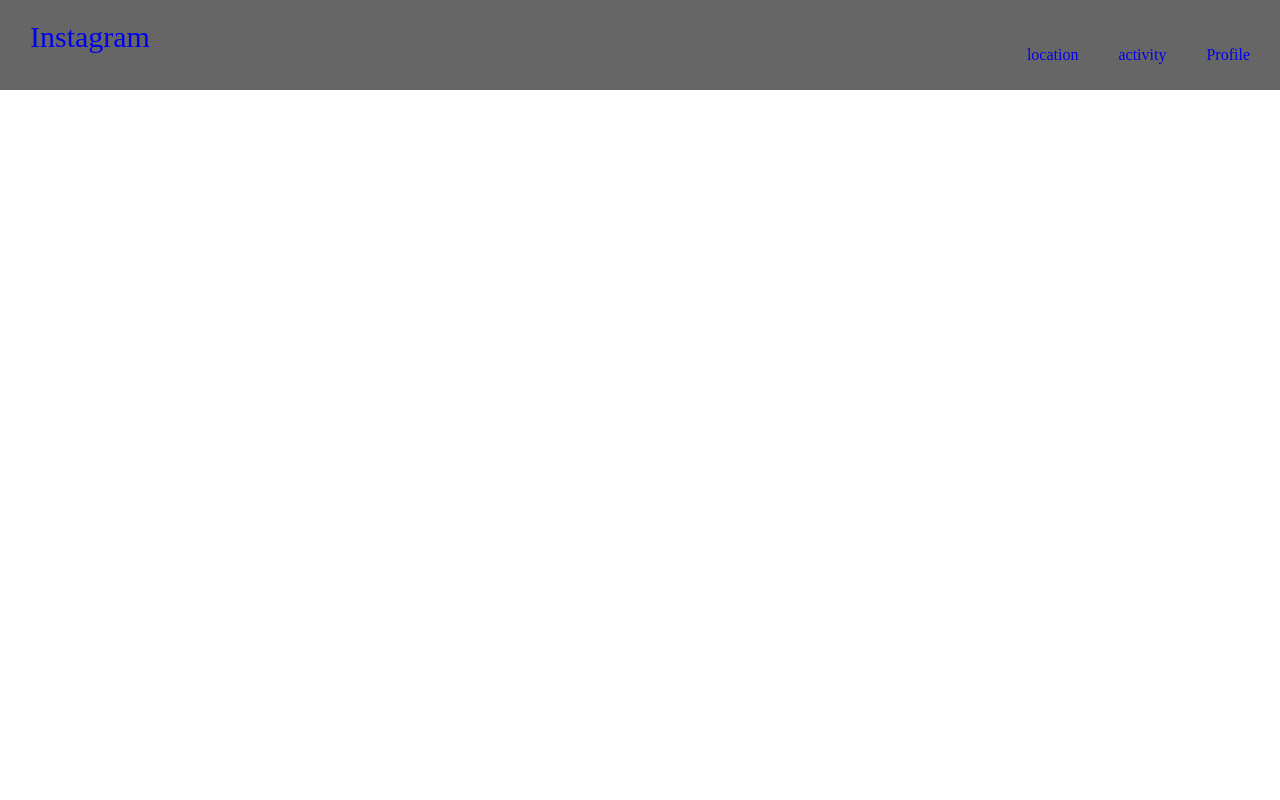
After one commit to Fahari/gram, a Django app: template gram/templates/base.html in a window 1280 px wide. The commit adds this page. Run offline with Django 3.2, Linux system fonts and the light colour scheme; the template is opened without the code that fills it, so the values that code supplies are empty.

Commit message:
create a navbar

```diff
--- /dev/null
+++ b/gram/templates/base.html
@@ -0,0 +1,32 @@
+{% load static %}
+
+<html>
+
+<head>
+  <meta charset="utf-8">
+  <meta name="viewport" content="width=device-width, initial-scale=1">
+  <link href="{% static 'css/instagram.css' %}" rel="stylesheet">
+  <link rel="stylesheet" href="https://cdnjs.cloudflare.com/ajax/libs/font-awesome/4.7.0/css/font-awesome.min.css">
+  {%if title%}
+
+  <title>{{title}}</title>
+  {% else %}
+  <title>Instagram</title>
+  {%endif%}
+
+  {% block styles %}
+  {% endblock %}
+
+</head>
+
+<body>
+  {% include 'navbar.html' %}
+  <div class="container">
+    {% block content %}
+    {%endblock%}
+  </div>
+
+
+</body>
+
+</html>
--- /dev/null
+++ b/gram/templates/navbar.html
@@ -0,0 +1,22 @@
+  <div class="nav">
+    <nav>
+      <div class="logo">
+        <a href="#">Instagram</a>
+      </div>
+      <ul>
+        <li><a href="#">location</a></li>
+        <li><a href="#">activity</a></li>
+        <li><a href="#">Profile</a></li>
+      </ul>
+        <!-- <form class="navbar-form" role="search" >
+
+          <div class="input-group">
+            <input type="text" class="form-control" placeholder="Search Category" name="category">
+            <div class="input-group-btn">
+              <button class="btn btn-default" type="submit"><i class="glyphicon glyphicon-search"></i></button>
+            </div>
+          </div>
+
+        </form> -->
+      </div>
+    </nav>
--- a/insta/settings.py
+++ b/insta/settings.py
@@ -119,3 +119,6 @@ USE_TZ = True
 # https://docs.djangoproject.com/en/1.11/howto/static-files/
 
 STATIC_URL = '/static/'
+STATICFILES_DIRS = [
+    os.path.join(BASE_DIR, "static"),
+]
--- /dev/null
+++ b/static/css/instagram.css
@@ -0,0 +1,39 @@
+nav{
+  position: fixed;
+  top: 0;
+  left: 0;
+  width: 100%;
+  height: 90px;
+  padding: 10px;
+  box-sizing: border-box;
+  transition: .3s;
+  background: rgba(0,0,0,0.6);
+  color: white;
+  /* z-index: 2; */
+
+}
+nav .logo{
+  padding: 10px 20px;
+  height: 80px;
+  float: left;
+  font-size: 30px;
+  color: white;
+}
+nav ul {
+  list-style: none;
+  float: right;
+  display: flex;
+  }
+nav ul li{
+  list-style: none;
+  padding: 20px;
+}
+.wraps{
+  margin-top: 110px;
+}
+nav ul li a{
+  text-decoration: none;
+}
+nav .logo a{
+  text-decoration: none;
+}
```
Also changed, not shown: gram/templates/instagram.html (+8 -1 lines).
